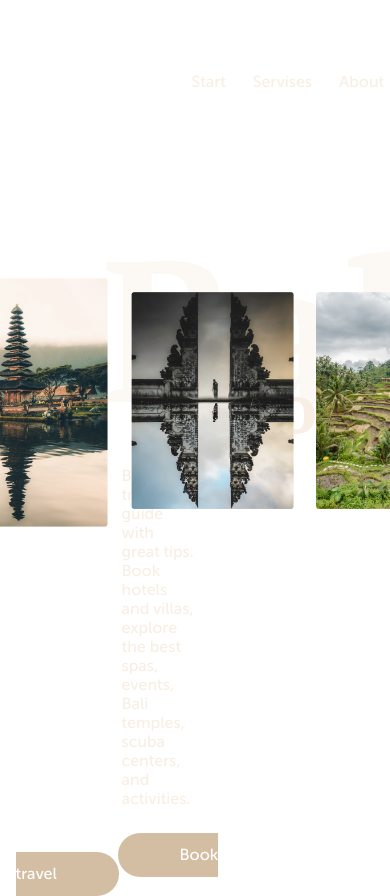
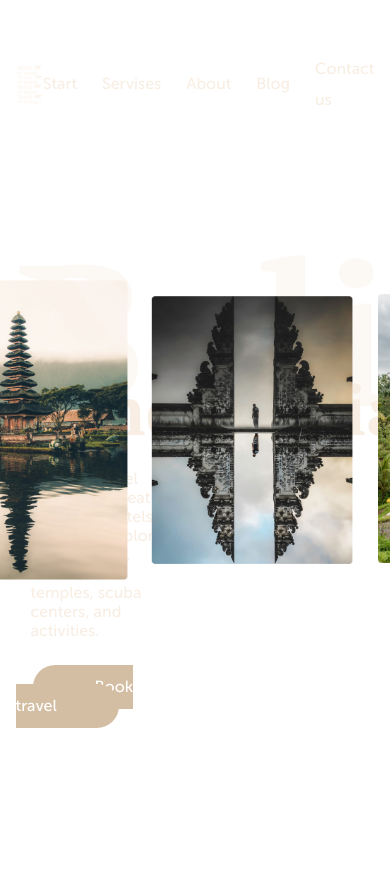
Before and after one commit to WebHeroSchool/The-final-work-of-HTML-css, a plain HTML site: page index.html in a window 390 px wide. Shown: the top 896 px of the page. After the commit the page ends 844 px from the top, so only its background shows below. Drawn offline with Linux system fonts and the light colour scheme.

Commit message:
Добавил  адаптив 1024

```diff
--- a/styles.css
+++ b/styles.css
@@ -120,7 +120,7 @@ body {
   left: -92px;
 }
 
-@media (max-width: 1480px) {
+@media (max-width: 1600px) {
   .wrapper {
     width: 92%;
   }
@@ -232,5 +232,51 @@ body {
 }
 
 @media (max-width: 1025px) {
+  .logo {
+    margin: 65px 1px;
+  }
 
+  .menu {
+    margin-right: 0;
+  }
+
+  .menu__item {
+    margin-right: 25px;
+  }
+
+  .main-content__title {
+    margin: 0 0 3px 0px;
+  }
+
+  .main-content__title-2 {
+    top: 161px;
+    left: 59px;
+  }
+
+  .main-content__subtitle {
+    max-width: 83%;
+    margin-left: 15px;
+  }
+
+  .main-content__button {
+    margin-left: 17px;
+  }
+
+  .image-content__img1 {
+    width: 226px;
+    top: 78px;
+    right: 246px;
+  }
+
+  .image-content__img2 {
+    width: 202px;
+    top: 94px;
+    right: 21px;
+  }
+
+  .image-content__img3 {
+    height: 269px;
+    top: 92px;
+    left: 4px;
+  }
 }
```
